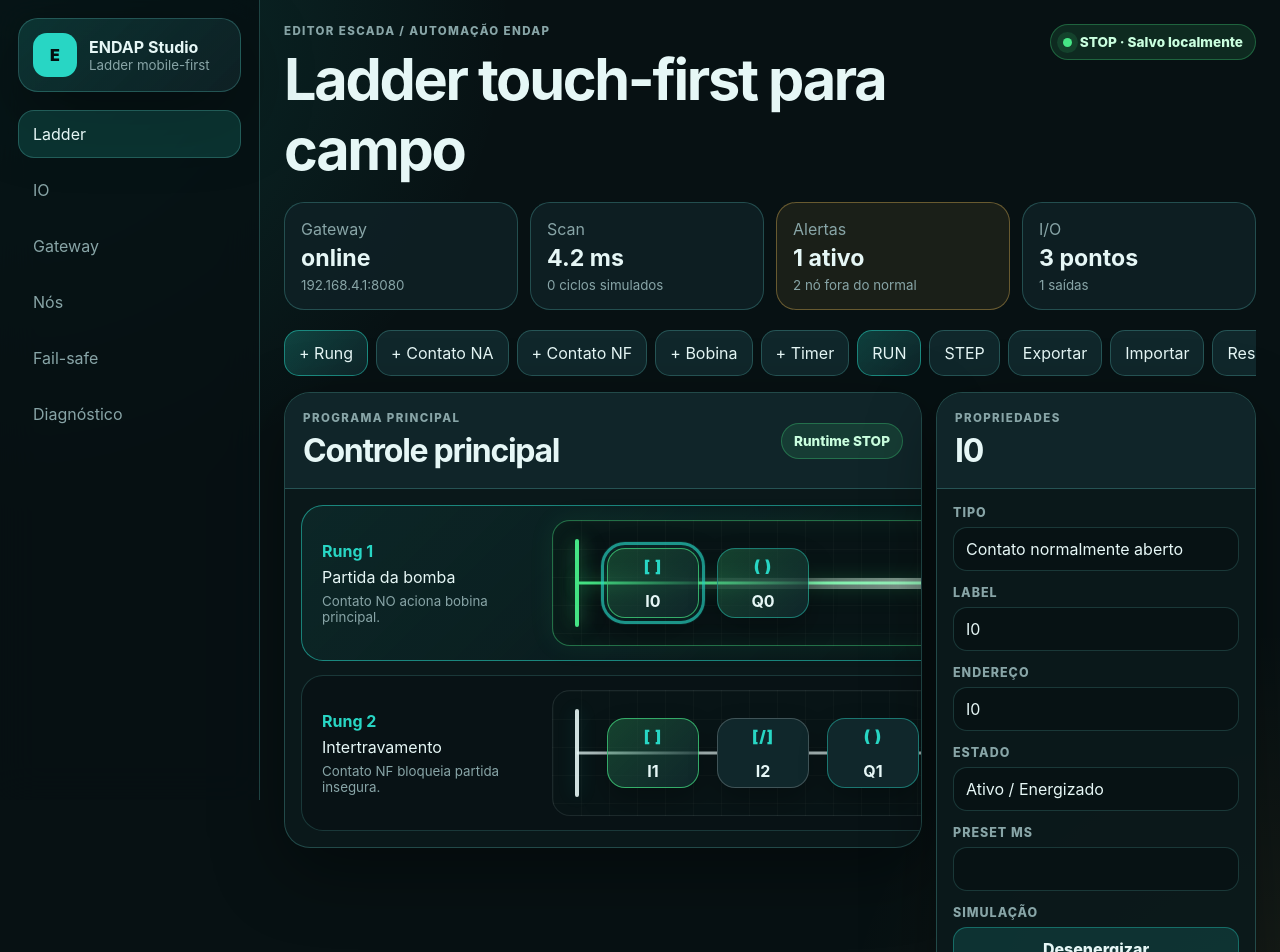
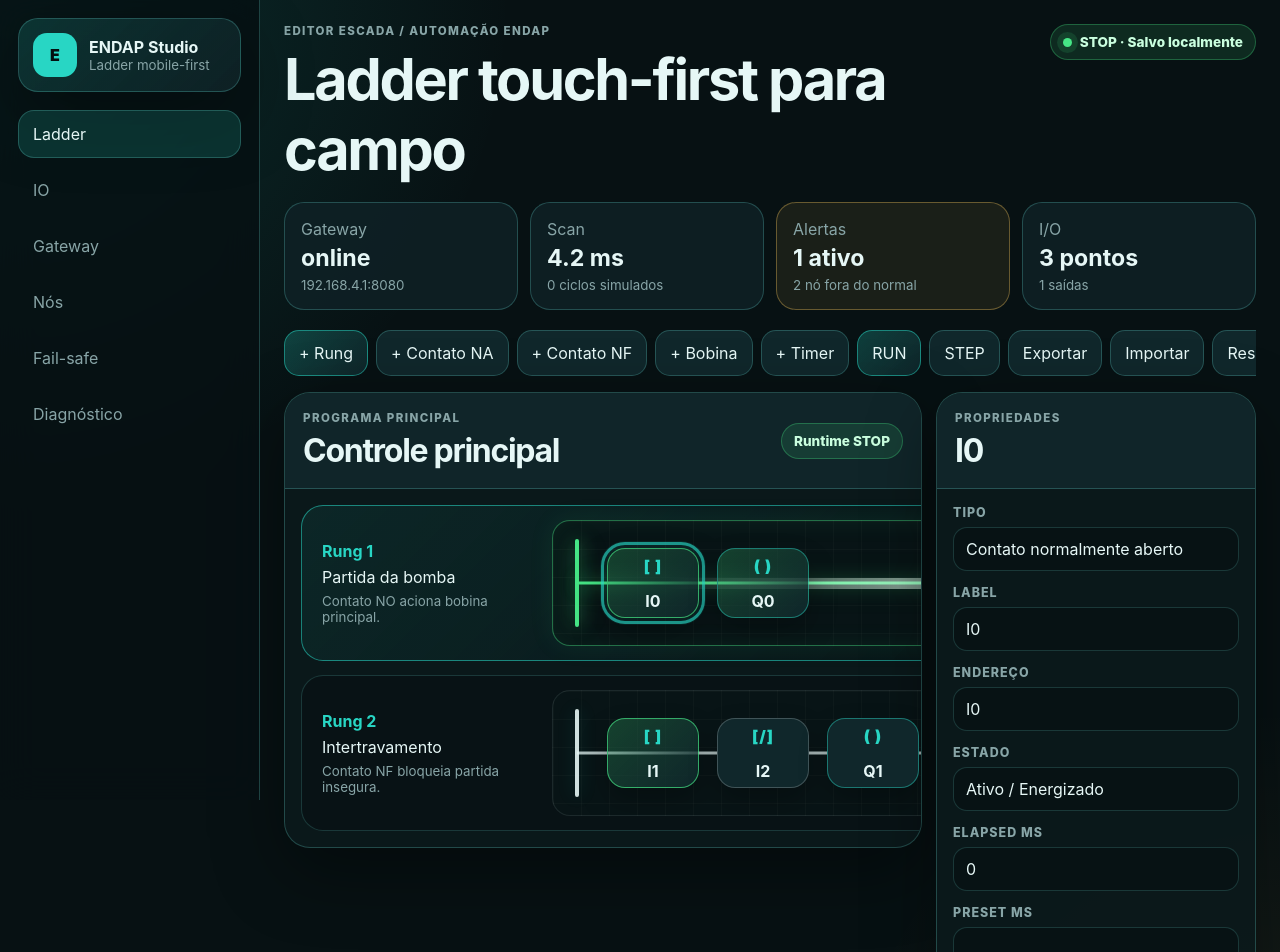
Before and after one commit to mateusrossi-jpg/endap-studio, a React (Vite) app: page / in a window 1280 px wide. Shown: the top 952 px of the page. Built offline with nearby package versions, Linux system fonts and the light colour scheme.

Commit message:
feat: create endap studio web pwa shell

```diff
--- a/src/App.tsx
+++ b/src/App.tsx
@@ -10,6 +10,8 @@
 import { EndapLadderBlock, EndapLadderBlockKind, EndapProject } from './types/endap';
 
 const navItems = ['Ladder', 'IO', 'Gateway', 'Nós', 'Fail-safe', 'Diagnóstico'];
+const AUTO_SCAN_INTERVAL_MS = 200;
+const STEP_SCAN_DELTA_MS = 100;
 
 type RuntimeMode = 'STOP' | 'RUN';
 
@@ -36,6 +38,11 @@
   return 'Bobina de saída';
 }
 
+function timerProgress(block: EndapLadderBlock) {
+  if (!block.presetMs) return 0;
+  return Math.min(100, Math.round(((block.elapsedMs ?? 0) / block.presetMs) * 100));
+}
+
 function createBlock(kind: EndapLadderBlockKind, index: number): EndapLadderBlock {
   const prefixByKind: Record<EndapLadderBlockKind, string> = {
     'contact-no': 'I',
@@ -54,11 +61,12 @@
     label,
     address: label,
     active: false,
-    presetMs: kind.startsWith('timer') ? 1000 : undefined
+    presetMs: kind.startsWith('timer') ? 1000 : undefined,
+    elapsedMs: kind.startsWith('timer') ? 0 : undefined
   };
 }
 
-function simulateBlocks(blocks: EndapLadderBlock[]): EndapLadderBlock[] {
+function simulateBlocks(blocks: EndapLadderBlock[], deltaMs: number): EndapLadderBlock[] {
   let power = true;
 
   return blocks.map((block) => {
@@ -72,7 +80,23 @@
       return block;
     }
 
-    if (block.kind === 'timer-ton' || block.kind === 'timer-tof' || block.kind === 'counter') {
+    if (block.kind === 'timer-ton') {
+      const presetMs = block.presetMs ?? 1000;
+      const elapsedMs = power ? Math.min(presetMs, (block.elapsedMs ?? 0) + deltaMs) : 0;
+      const active = elapsedMs >= presetMs;
+      power = power && active;
+      return { ...block, elapsedMs, active };
+    }
+
+    if (block.kind === 'timer-tof') {
+      const presetMs = block.presetMs ?? 1000;
+      const elapsedMs = power ? 0 : Math.min(presetMs, (block.elapsedMs ?? 0) + deltaMs);
+      const active = power || elapsedMs < presetMs;
+      power = active;
+      return { ...block, elapsedMs, active };
+    }
+
+    if (block.kind === 'counter') {
       const active = power;
       power = power && active;
       return { ...block, active };
@@ -127,8 +151,8 @@
   useEffect(() => {
     if (runtimeMode !== 'RUN') return;
     const interval = window.setInterval(() => {
-      runScanSimulation('auto');
-    }, 600);
+      runScanSimulation('auto', AUTO_SCAN_INTERVAL_MS);
+    }, AUTO_SCAN_INTERVAL_MS);
 
     return () => window.clearInterval(interval);
   }, [runtimeMode]);
@@ -247,12 +271,12 @@
     });
   }
 
-  function runScanSimulation(mode: 'manual' | 'auto' = 'manual') {
+  function runScanSimulation(mode: 'manual' | 'auto' = 'manual', deltaMs = STEP_SCAN_DELTA_MS) {
     setProject((currentProject) => {
       if (!currentProject) return currentProject;
       const simulatedRungs = currentProject.ladderProgram.rungs.map((rung) => ({
         ...rung,
-        blocks: simulateBlocks(rung.blocks)
+        blocks: simulateBlocks(rung.blocks, deltaMs)
       }));
 
       return {
@@ -303,7 +327,7 @@
   function handlePresetChange(event: ChangeEvent<HTMLInputElement>) {
     const rawValue = event.target.value;
     const presetMs = rawValue.trim() === '' ? undefined : Number(rawValue);
-    updateSelectedBlock({ presetMs: Number.isNaN(presetMs) ? undefined : presetMs });
+    updateSelectedBlock({ presetMs: Number.isNaN(presetMs) ? undefined : presetMs, elapsedMs: 0 });
   }
 
   if (!project) {
@@ -432,6 +456,14 @@
                         >
                           <span className="block-symbol">{blockSymbol(block)}</span>
                           <strong>{block.label}</strong>
+                          {block.kind.startsWith('timer') && (
+                            <span className="timer-readout">
+                              ET {block.elapsedMs ?? 0} / PT {block.presetMs ?? 0} ms
+                              <span className="timer-track">
+                                <span className="timer-progress" style={{ width: `${timerProgress(block)}%` }} />
+                              </span>
+                            </span>
+                          )}
                         </button>
                       ))}
                     </div>
@@ -466,6 +498,10 @@
                   <input readOnly value={selectedBlock.active ? 'Ativo / Energizado' : 'Inativo'} />
                 </label>
                 <label>
+                  <span>Elapsed ms</span>
+                  <input readOnly value={selectedBlock.elapsedMs ?? 0} />
+                </label>
+                <label>
                   <span>Preset ms</span>
                   <input inputMode="numeric" value={selectedBlock.presetMs ?? ''} onChange={handlePresetChange} />
                 </label>
```
